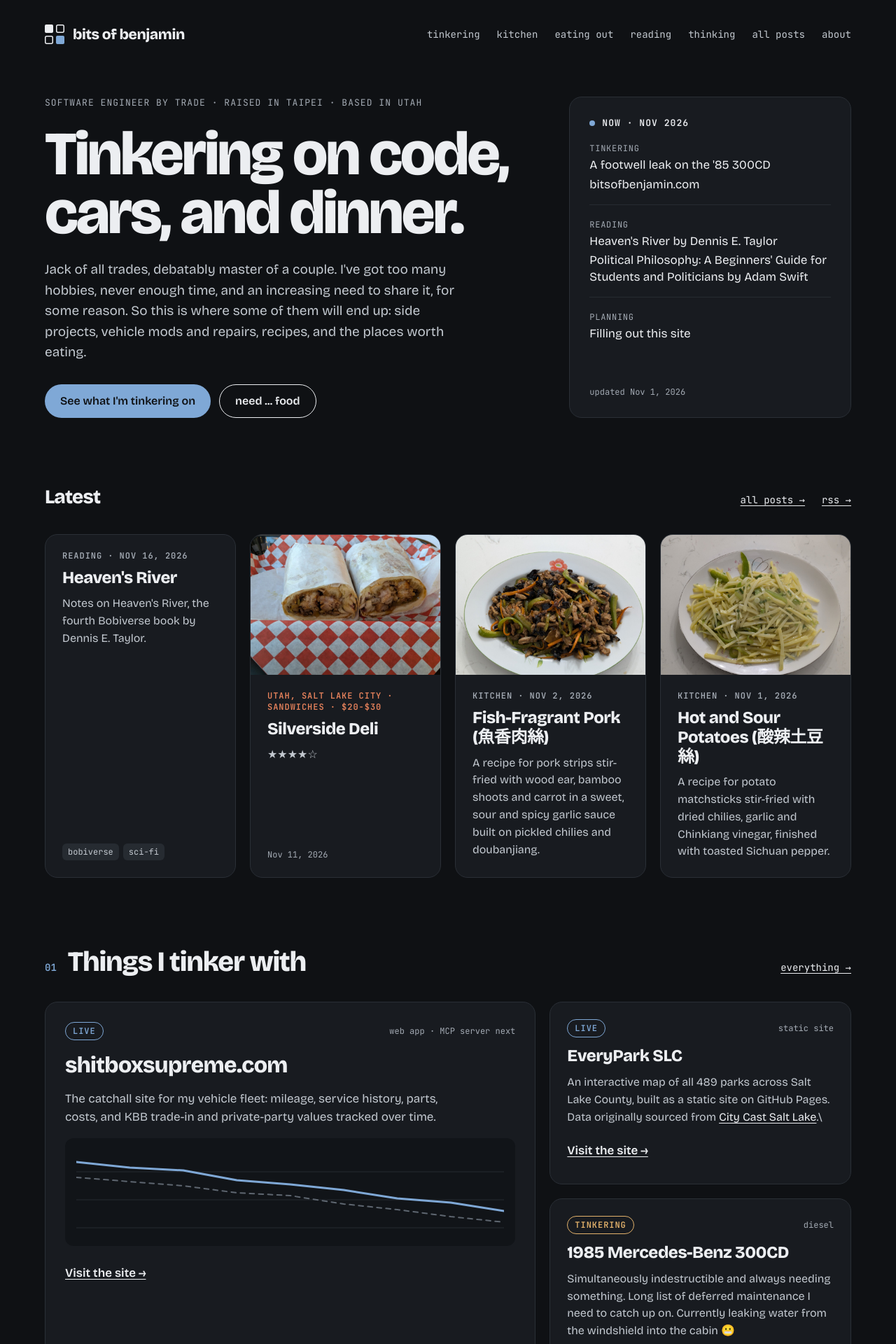
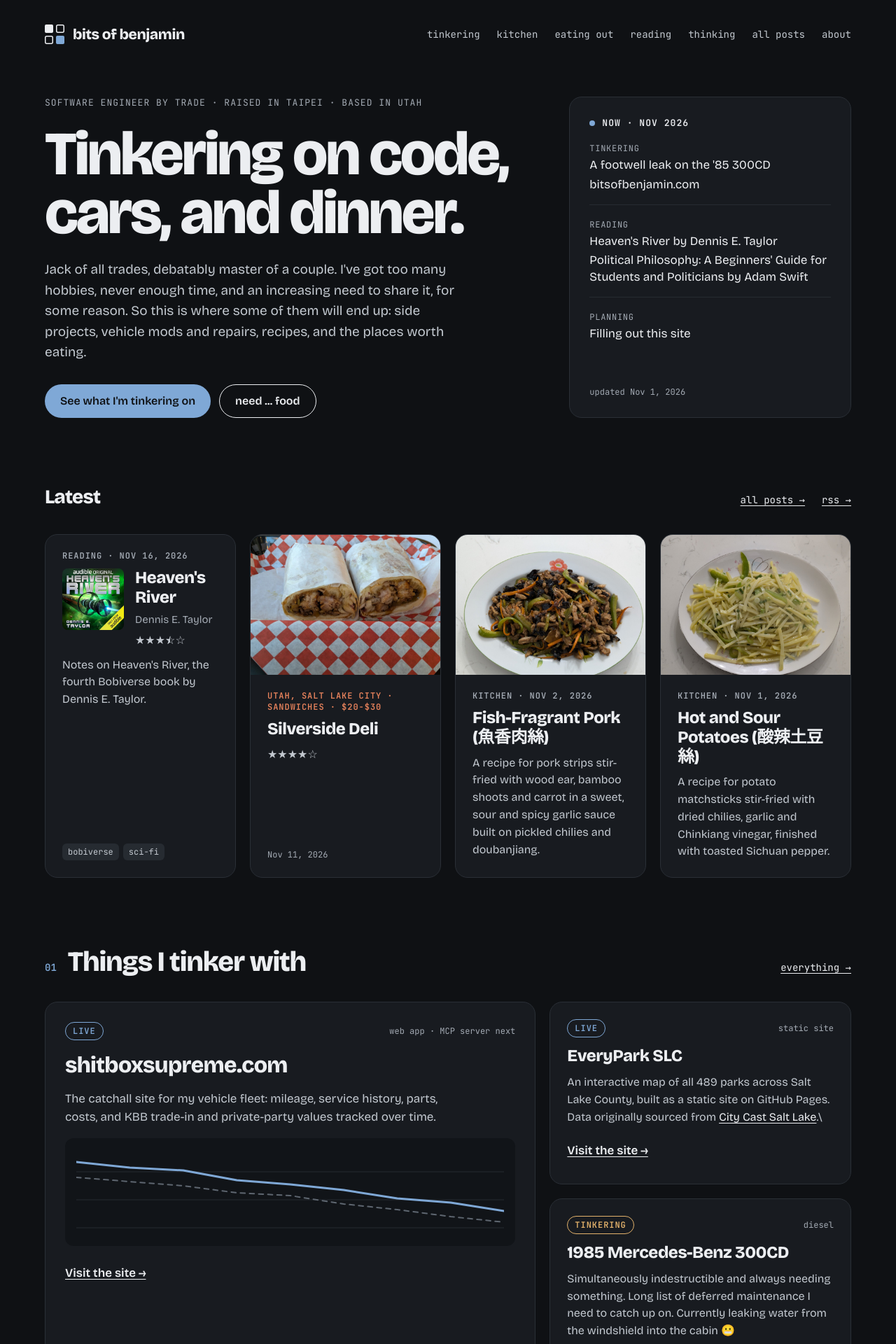
Before and after one commit to bergesonben/bergesonben.github.io, a Jekyll site: the page built from index.html, in a window 1280 px wide. Shown: the top 1920 px of the page at 70% size. Built offline with Jekyll 4.4.1, drawn with Linux system fonts in a browser that asks for light colours.

Commit message:
Add a book card with the cover for reading posts
Co-Authored-By: Claude Opus 5.5 <noreply@anthropic.com>

```diff
--- a/_data/sections.yml
+++ b/_data/sections.yml
@@ -44,7 +44,7 @@
   title: Reading notes
   url: /reading/
   blurb: Notes on books and podcasts, usually two at once.
-  card: post
+  card: book
   filters:
     - key: tags
       label: Topic
--- /dev/null
+++ b/_includes/book-card.html
@@ -0,0 +1,19 @@
+{%- assign post = include.post -%}
+{%- assign sec = site.data.sections | where: "id", post.section | first -%}
+<article class="tile card book-card" {% include data-attrs.html post=post %}>
+  <div class="card-body">
+    <div class="card-label mono">{% if include.show_section and sec %}{{ sec.nav | upcase }} · {% endif %}{{ post.date | date: "%b %-d, %Y" | upcase }}</div>
+    <div class="book-card-head">
+      <img class="book-card-cover" src="{{ post.image | relative_url }}" alt="{{ post.image_alt | default: '' | escape }}" loading="lazy">
+      <div class="book-card-meta">
+        <h3><a href="{{ post.url | relative_url }}">{{ post.title }}</a></h3>
+        {%- if post.author %}<p class="book-card-author">{{ post.author }}</p>{% endif %}
+        {%- if post.rating %}<p>{% include stars.html value=post.rating %}</p>{% endif %}
+      </div>
+    </div>
+    {%- if post.description %}<p>{{ post.description }}</p>{% endif %}
+    {%- if post.tags.size > 0 %}
+    <div class="tags">{% for t in post.tags %}<span class="tag mono">{{ t }}</span>{% endfor %}</div>
+    {%- endif %}
+  </div>
+</article>
--- a/_includes/card.html
+++ b/_includes/card.html
@@ -2,6 +2,8 @@
 {%- assign c_sec = site.data.sections | where: "id", include.post.section | first -%}
 {%- if c_sec.card == "restaurant" -%}
 {% include restaurant-card.html post=include.post %}
+{%- elsif c_sec.card == "book" and include.post.image -%}
+{% include book-card.html post=include.post show_section=include.show_section %}
 {%- elsif c_sec.card == "recipe" and include.show_section == nil -%}
 {% include recipe-row.html post=include.post index=include.index %}
 {%- else -%}
--- a/assets/css/site.css
+++ b/assets/css/site.css
@@ -163,6 +163,10 @@ p { margin: 0; }
 .card h3 a { text-decoration: none; }
 .card h3 a:hover { text-decoration: underline; }
 .card p { color: var(--text-2); font-size: 16px; }
+.book-card-head { display: flex; gap: 16px; align-items: flex-start; }
+.book-card-cover { flex-shrink: 0; width: 88px; border-radius: 8px; }
+.book-card-meta { display: flex; flex-direction: column; gap: 6px; min-width: 0; }
+.card .book-card-author { font-size: 15px; color: var(--muted); }
 .card-foot { margin-top: auto; padding-top: 8px; font-size: 12px; color: var(--muted); }
 .tags { display: flex; flex-wrap: wrap; gap: 6px; margin-top: auto; padding-top: 8px; }
 .tag { font-size: 12px; background: var(--rule); color: var(--text-2); border-radius: 6px; padding: 4px 8px; text-decoration: none; }
```
Also changed, not shown: _posts/2026-11-16-heavens-river.md (+2 -0 lines), README.md.
